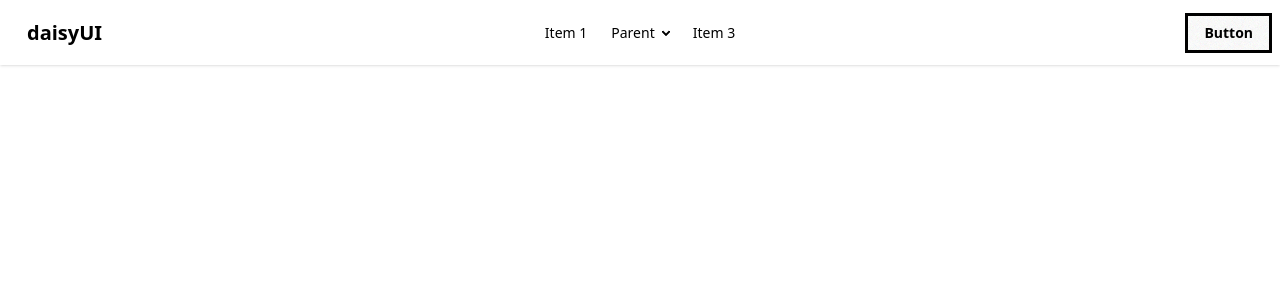
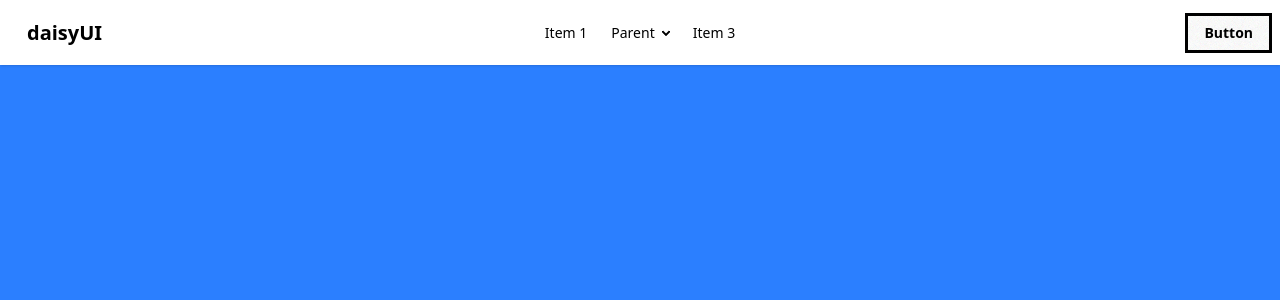
Before and after one commit to rakibhassannayem/gamehub-a9, a React app: page / in a window 1280 px wide. Shown: the top 300 px of the page. Built offline with nearby package versions, Linux system fonts and the light colour scheme; the HTML template or start-up script is replaced by a standard one.

Commit message:
router setup and not found page

```diff
--- a/package.json
+++ b/package.json
@@ -14,6 +14,7 @@
     "daisyui": "^5.3.7",
     "react": "^19.1.1",
     "react-dom": "^19.1.1",
+    "react-icons": "^5.5.0",
     "react-router": "^7.9.4",
     "react-toastify": "^11.0.5",
     "tailwindcss": "^4.1.15"
--- /dev/null
+++ b/src/components/Banner.jsx
@@ -0,0 +1,10 @@
+
+const Banner = () => {
+  return (
+    <div className="bg-blue-500 min-h-screen">
+
+    </div>
+  );
+};
+
+export default Banner;
--- a/src/layouts/MainLayout.jsx
+++ b/src/layouts/MainLayout.jsx
@@ -1,9 +1,11 @@
+import { Outlet } from "react-router";
 import Navbar from "../components/Navbar";
 
 const MainLayout = () => {
   return (
     <div>
       <Navbar />
+      <Outlet />
     </div>
   );
 };
--- /dev/null
+++ b/src/pages/Home.jsx
@@ -0,0 +1,11 @@
+import Banner from "../components/Banner";
+
+const Home = () => {
+  return (
+    <div>
+      <Banner></Banner>
+    </div>
+  );
+};
+
+export default Home;
--- /dev/null
+++ b/src/pages/NotFoundPage.jsx
@@ -0,0 +1,20 @@
+import { FaArrowLeft } from "react-icons/fa";
+import { Link } from "react-router";
+
+const NotFoundPage = () => {
+  return (
+    <div className="flex flex-col items-center justify-center">
+      <img
+        className="w-[80vh]"
+        src="https://cdn.sanity.io/images/599r6htc/regionalized/dd4fc49d62e53911409d96f8b1cf11731279b813-2800x2800.png?w=540&q=75&fit=max&auto=format&dpr=1.5"
+      />
+
+      <Link className="btn text-4xl p-10 animate-bounce" to={-1}>
+        <FaArrowLeft />
+        Go Back
+      </Link>
+    </div>
+  );
+};
+
+export default NotFoundPage;
```
Also changed, not shown: src/routes/router.jsx (+12 -0 lines), 1 other file (tests, documents, lock files or other folders).
